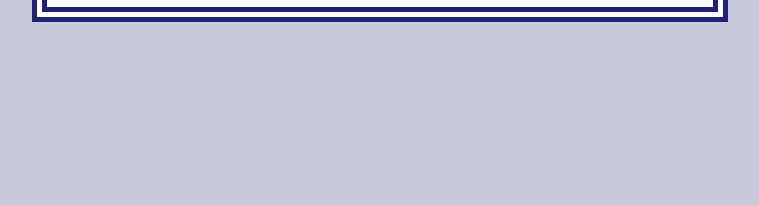
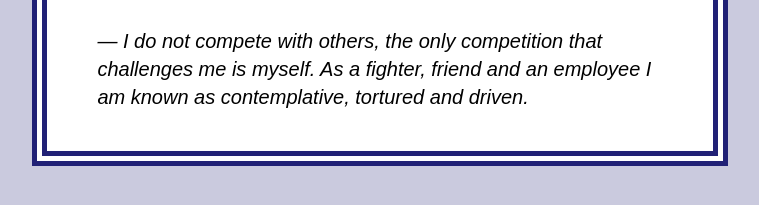
Before and after one commit to R-Mielamud/homepage-2020-winter, a plain HTML site: page index.html in a window 1280 px wide. Shown: the part 499-704 px from the top of the page, without its empty margins (260-1019 px from the left). Drawn offline with Linux system fonts and the light colour scheme.

Commit message:
Added intro

```diff
--- a/assets/css/content.css
+++ b/assets/css/content.css
@@ -40,3 +40,9 @@ a:hover {
 .contacts h2 {
 	color: #434343;
 }
+
+.intro {
+	font-style: italic;
+	font-size: 20px;
+	margin: 30px;
+}
--- a/index.html
+++ b/index.html
@@ -41,6 +41,9 @@
           </a>
         </div>
       </div>
+      <div class="intro">
+        ― I do not compete with others, the only competition that challenges me is myself. As a fighter, friend and an employee I am known as contemplative, tortured and driven.
+      </div>
     </main>
   </body>
 </html>
```
